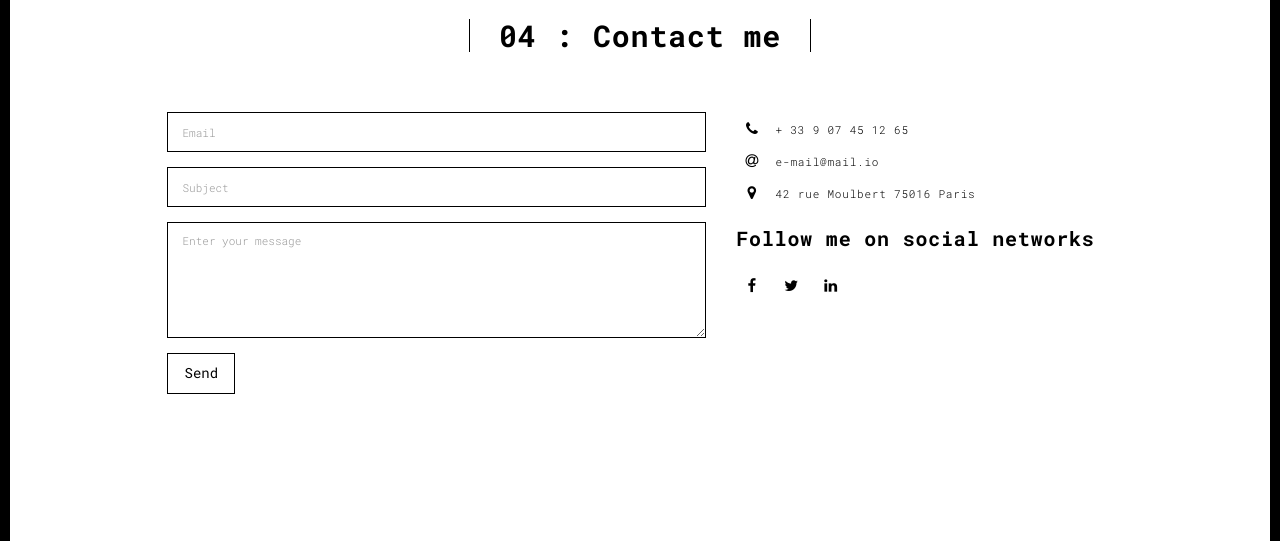
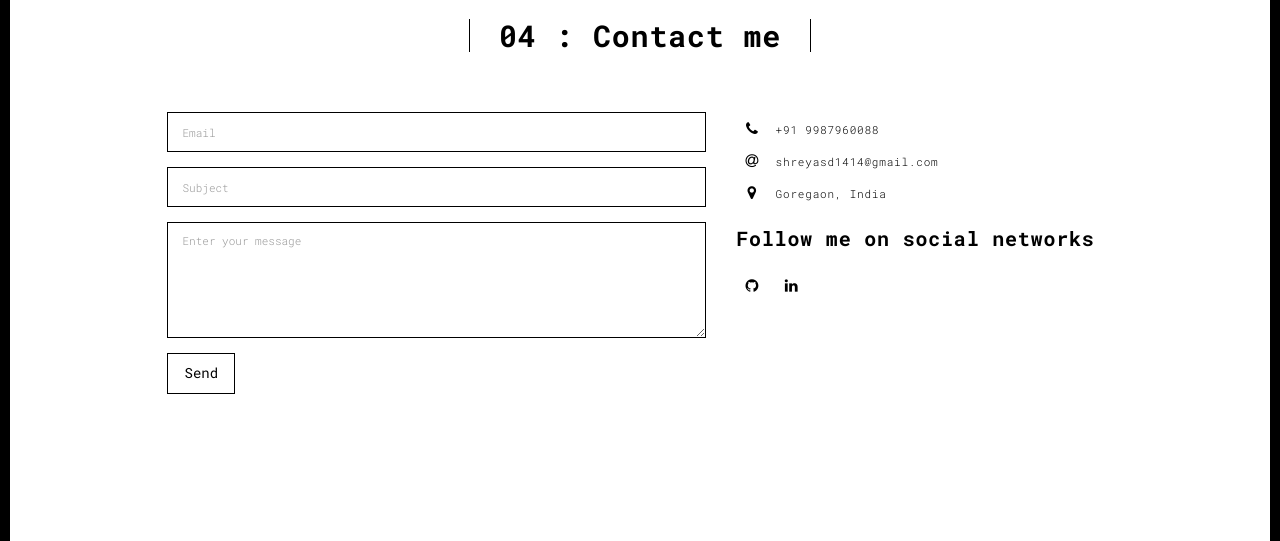
Before and after one commit to Emosans/portfolio, a Flask app: page /contact.html in a window 1280 px wide. Shown: the part 90-631 px from the top of the page. Run offline with Flask 3, Linux system fonts and the light colour scheme; some libraries are stand-ins or nearby versions.

Commit message:
:truck: changes

```diff
--- a/app.py
+++ b/app.py
@@ -1,22 +1,26 @@
-from flask import Flask,render_template
+from flask import Flask,render_template,request,redirect
 app = Flask(__name__)
 
-@app.route("/index.html")
+@app.route("/")
 def home():
     return render_template('index.html')
 
-@app.route("/works.html")
-def works():
-    return render_template('works.html')
+@app.route("/<string:page_name>")
+def html_page(page_name):
+    return render_template(page_name)
 
-@app.route("/contact.html")
-def contact():
-    return render_template('contact.html')
+def write_to_file(data):
+    email=data["email"]
+    subject=data["subject"]
+    message=data["message"]
+    with open('contact.txt',mode='a') as database:
+        file=database.write(f'\n{email},{subject},{message}')
 
-@app.route("/about.html")
-def about():
-    return render_template('about.html')
-
-@app.route("/work.html")
-def work():
-    return render_template("work.html")
+@app.route("/submit_form",methods=["POST","GET"])
+def submit_form():
+    if request.method=='POST':
+        data=request.form.to_dict()
+        write_to_file(data)
+        return redirect('/thankyou.html')
+    else:
+        return 'something went wrong'
--- a/templates/contact.html
+++ b/templates/contact.html
@@ -19,7 +19,7 @@
       sizes="180x180"
       href="./static/assets/apple-icon-180x180.png"
     />
-    <link href="assets/favicon.ico" rel="icon" />
+    <link href="./static/assets/favicon.ico" rel="icon" />
 
     <title>Title page</title>
 
@@ -109,13 +109,13 @@
                           <span class="fa-icon">
                             <i class="fa fa-phone" aria-hidden="true"></i>
                           </span>
-                          + 33 9 07 45 12 65
+                          +91 9987960088
                         </li>
                         <li>
                           <span class="fa-icon">
                             <i class="fa fa-at" aria-hidden="true"></i>
                           </span>
-                          e-mail@mail.io
+                          shreyasd1414@gmail.com
                         </li>
                         <li>
                           <span class="fa-icon">
@@ -124,22 +124,19 @@
                               aria-hidden="true"
                             ></i>
                           </span>
-                          42 rue Moulbert 75016 Paris
+                          Goregaon, India
                         </li>
                       </ul>
                       <h3>Follow me on social networks</h3>
                       <a
-                        href="http://www.facebook.com"
+                        href="http://www.github.com/Emosans"
                         title=""
                         class="fa-icon"
                       >
-                        <i class="fa fa-facebook"></i>
-                      </a>
-                      <a href="http://www.twitter.com" title="" class="fa-icon">
-                        <i class="fa fa-twitter"></i>
+                        <i class="fa fa-github"></i>
                       </a>
                       <a
-                        href="http://www.linkedin.com"
+                        href="https://www.linkedin.com/in/shreyasdhamankar/"
                         title=""
                         class="fa-icon"
                       >
--- a/templates/index.html
+++ b/templates/index.html
@@ -73,7 +73,7 @@
                   Hello,<br />
                   <span id="typed-strings">
                     <span>I'm Shreyas Dhamankar</span>
-                    <span>Software & Gaming Enthusiast</span>
+                    <span>A Software & Gaming Enthusiast</span>
                     <span></span>
                   </span>
                   <span id="typed"></span>
--- a/templates/work.html
+++ b/templates/work.html
@@ -54,7 +54,6 @@
               <li><a href="./works.html" title="">02 : Works</a></li>
               <li><a href="./about.html" title="">03 : About me</a></li>
               <li><a href="./contact.html" title="">04 : Contact</a></li>
-              <li><a href="./components.html" title="">05 : Components</a></li>
             </ul>
 
             <ul
```
Also changed, not shown: 1 other file.
